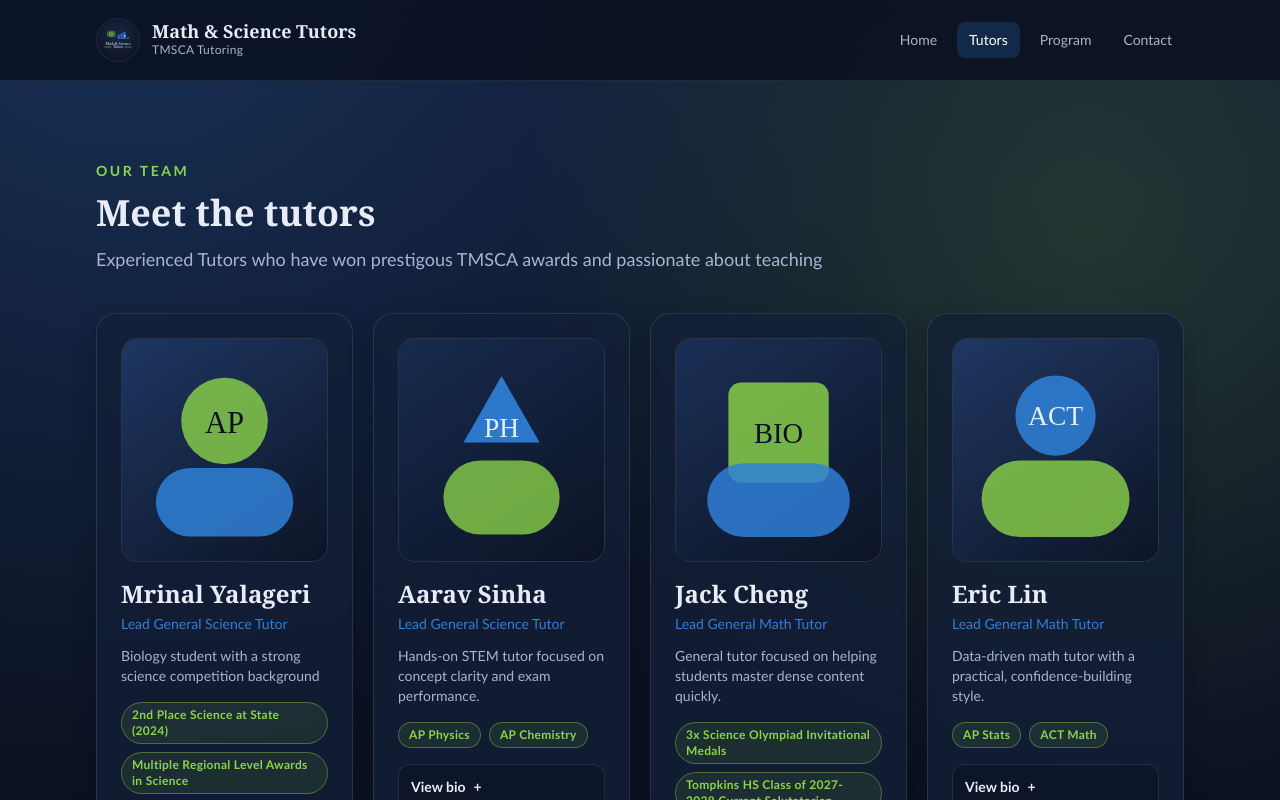
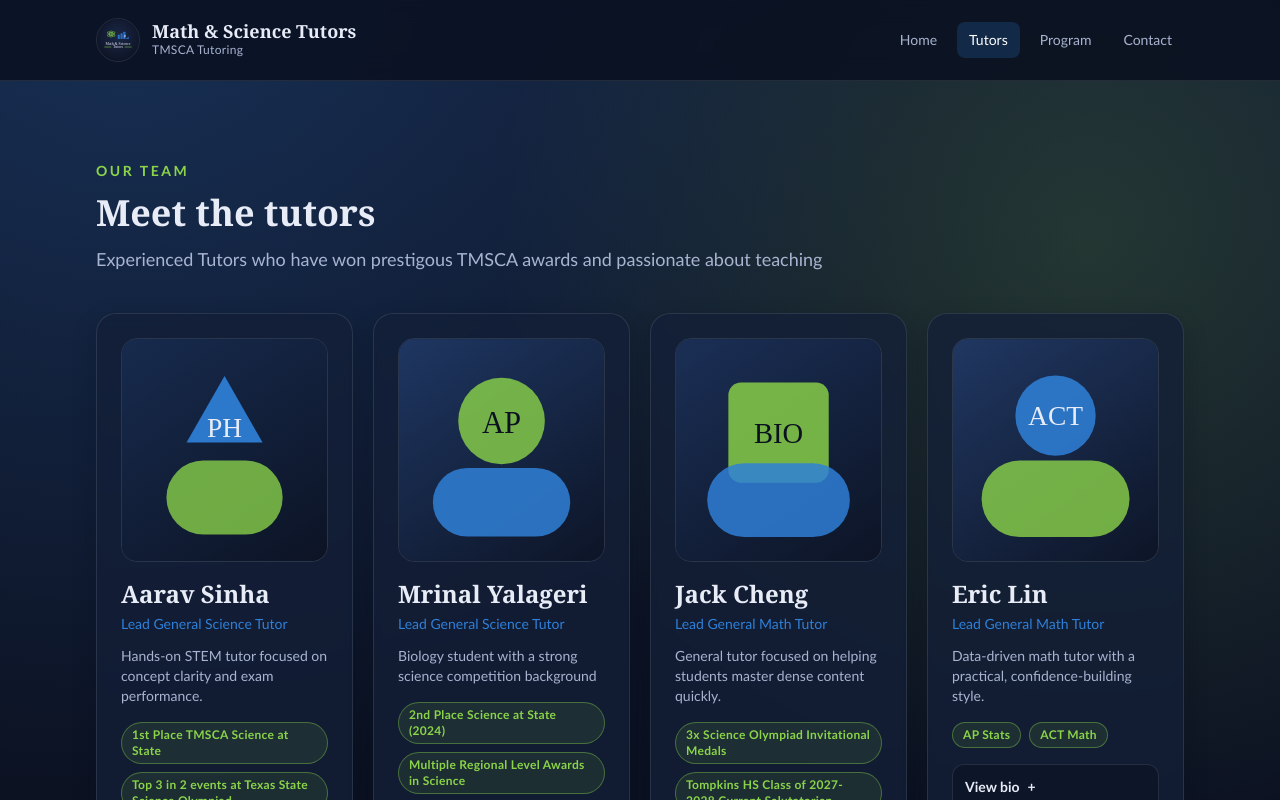
Before and after one commit to myalageri22/mstwebsite, a Next.js app: page /tutors in a window 1280 px wide. Shown: the top 800 px of the page. Built offline with nearby package versions, Linux system fonts and the light colour scheme.

Commit message:
Update tutors.ts

```diff
--- a/src/data/tutors.ts
+++ b/src/data/tutors.ts
@@ -10,6 +10,16 @@ export type Tutor = {
 
 export const tutors: Tutor[] = [
   {
+    id: "aarav-sinha",
+    name: "Aarav Sinha",
+    subjects: "Lead General Science Tutor",
+    shortBio: "Hands-on STEM tutor focused on concept clarity and exam performance.",
+    fullBio:
+      "Aarav is a sophomore at Tompkins High School who one day aspires to be a computational neuroscientist doing groundbreaking research in academia. He has a strong background in science competitions from TMSCA Science in middle school, where he's won over 50 medals in 3 year, all the way through Science Olympiad in high school, where he's competed as part of the Tompkins SciOly A Team and placed top 10 at MIT, top 5 at state, and won regional competitions. Outside of science competitions, Aarav conducts computational neuoscience research and has published papers in the field.",
+    image: "/tutors/ethan.svg",
+    badges: ["1st Place TMSCA Science at State", "Top 3 in 2 events at Texas State Science Olympiad", "Over 15 lifetime science olympiad medals (including over $500 in prize money and 9th at MIT)", "Never placed less than top 5 in Science at any TMSCA Comp", "1st Place Team at State (2024)", "Tompkins HS Class of 2027-2028 Rank 5"]
+  },
+  {
     id: "mrinal-yalageri",
     name: "Mrinal Yalageri",
     subjects: "Lead General Science Tutor",
@@ -18,16 +28,6 @@ export const tutors: Tutor[] = [
       "Mrinal is a current 10th grader at Tompkins High School and has a strong background in math and science competitions, with multiple awards at the regional and state level. He is passionate about biology and hopes to pursue a career in biomedical engineering.",
     image: "/tutors/ava.svg",
     badges: ["2nd Place Science at State (2024)", "Multiple Regional Level Awards in Science", "1st Place Team at State (2024)"]
-  },
-  {
-    id: "aarav-sinha",
-    name: "Aarav Sinha",
-    subjects: "Lead General Science Tutor",
-    shortBio: "Hands-on STEM tutor focused on concept clarity and exam performance.",
-    fullBio:
-      "Ethan breaks down difficult science topics into clear, visual steps and keeps students accountable with short weekly challenge sets. His sessions emphasize problem-solving habits that transfer across subjects.",
-    image: "/tutors/ethan.svg",
-    badges: ["AP Physics", "AP Chemistry"]
   },
   {
     id: "jack-cheng",
```
